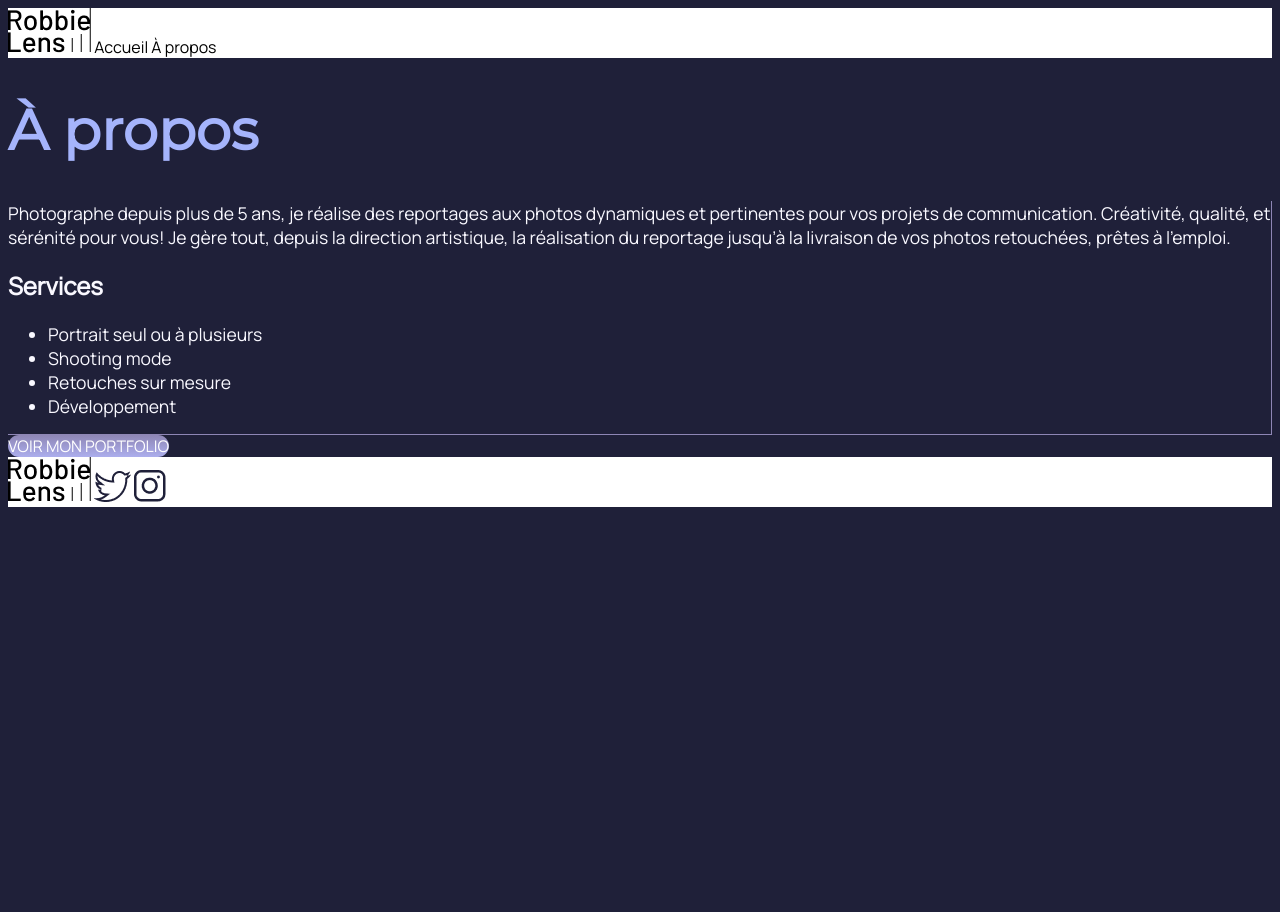
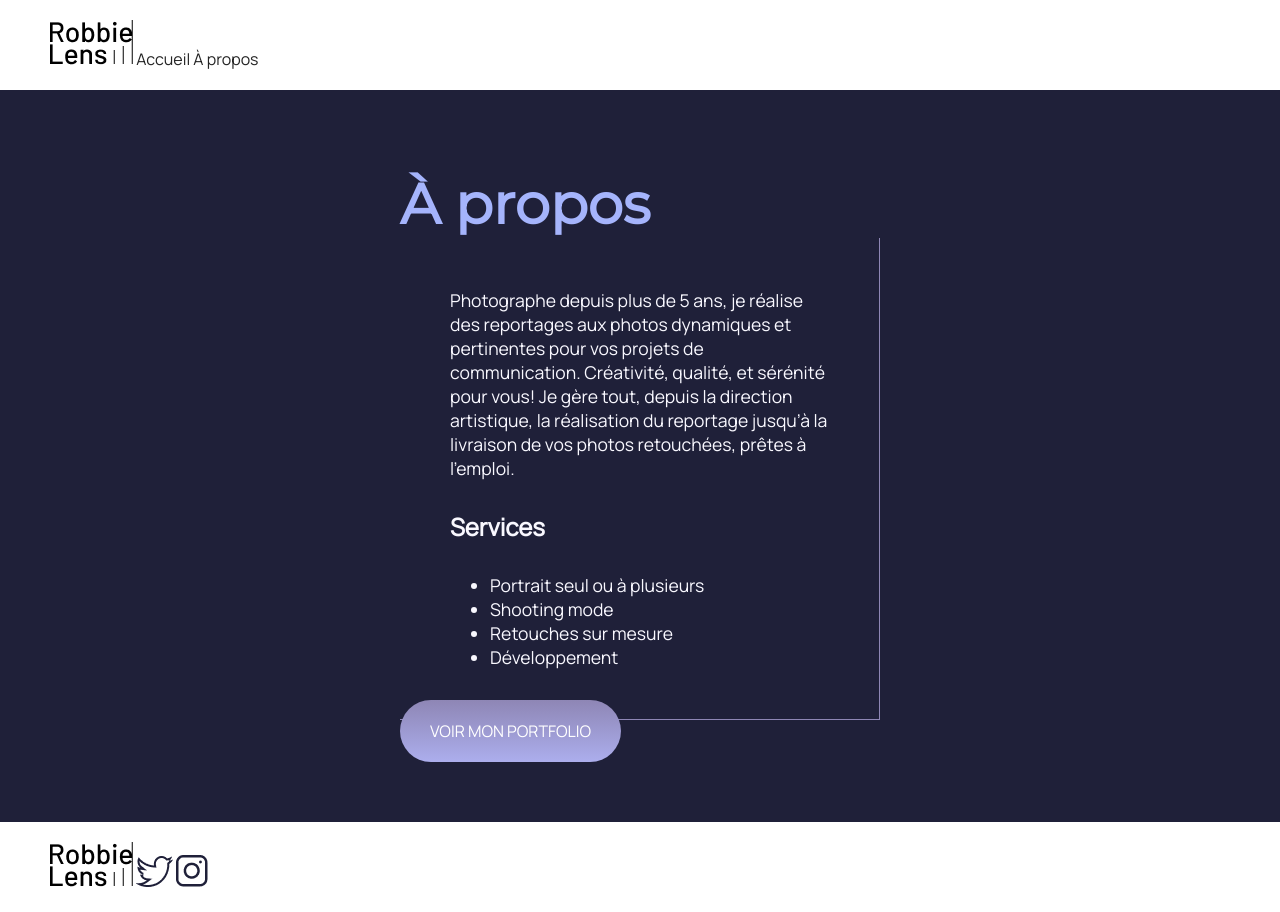
Before and after one commit to StevenLignereux/creez_votre_site_web, a plain HTML site: page a-propos.html in a window 1280 px wide. Before the commit the page ends 800 px from the top, so only its background shows below. Drawn offline with Linux system fonts and the light colour scheme.

Commit message:
Découvrez le modèle des boîtes

```diff
--- a/a-propos.html
+++ b/a-propos.html
@@ -24,15 +24,16 @@
         <a href="a-propos.html">À propos</a>
       </nav>
     </header>
-    <main>
+    <main class="a-propos-main">
+      <section>
         <h1>À propos</h1>
         <div class="carre-contenu">
           <p>
-          Photographe depuis plus de 5 ans, je réalise des reportages aux photos
-          dynamiques et pertinentes pour vos projets de communication.
+            Photographe depuis plus de 5 ans, je réalise des reportages aux
+            photos dynamiques et pertinentes pour vos projets de communication.
             Créativité, qualité, et sérénité pour vous! Je gère tout, depuis la
-          direction artistique, la réalisation du reportage jusqu’à la livraison
-          de vos photos retouchées, prêtes à l’emploi.
+            direction artistique, la réalisation du reportage jusqu’à la
+            livraison de vos photos retouchées, prêtes à l’emploi.
           </p>
           <h2>Services</h2>
           <ul>
@@ -45,6 +46,7 @@
         <div>
           <a href="" class="cta">VOIR MON PORTFOLIO</a>
         </div>
+      </section>
     </main>
     <footer>
       <a href="index.html" class="lien-icone">
--- a/style.css
+++ b/style.css
@@ -1,3 +1,7 @@
+* {
+  margin: 0;
+}
+
 body {
   font-family: "Manrope", sans-serif;
   font-size: 1em;
@@ -5,12 +9,8 @@ body {
 }
 
 a {
-  color: black;
+  color: #242424;
   text-decoration: none;
-}
-
-a:hover {
-  text-decoration: underline;
 }
 
 em {
@@ -18,14 +18,10 @@ em {
   font-style: normal;
 }
 
-header, footer {
-  background-color: white;
-}
-
 h1 {
+  font-size: 3.5em;
   color: #a5b4fc;
   font-family: "Montserrat", sans-serif;
-  font-size: 3.5em;
 }
 
 h2 {
@@ -34,19 +30,25 @@ h2 {
 
 p,
 li {
+  font-size: 1.1em;
   color: #f9f8ff;
-  font-size: 1.1em;
 }
 
-.carre-contenu {
-  border-right: 1px solid #8e86b5;
-  border-bottom: 1px solid #8e86b5;
+header,
+footer {
+  background-color: white;
+  padding: 20px 50px;
 }
 
 .cta {
   background: linear-gradient(#8e86b5, #acaeed);
+  color: white;
   border-radius: 50px;
-  color: white;
+  padding: 20px 30px;
+}
+
+a:hover {
+  text-decoration: underline;
 }
 
 .cta:hover {
@@ -54,7 +56,29 @@ li {
   text-decoration: none;
 }
 
-
 .lien-icone:hover {
   opacity: 0.5;
 }
+
+.carre-contenu {
+  border-right: 1px solid #8e86b5;
+  border-bottom: 1px solid #8e86b5;
+  padding: 50px;
+}
+
+.carre-contenu h2 {
+  margin-top: 30px;
+}
+
+.carre-contenu ul {
+  margin-top: 30px;
+}
+
+section {
+  padding: 80px;
+}
+
+.a-propos-main {
+  width: 50%;
+  margin: auto;
+}
```
Also changed, not shown: index.html (+5 -3 lines). Lines whose indentation alone changed are shown as unchanged.
